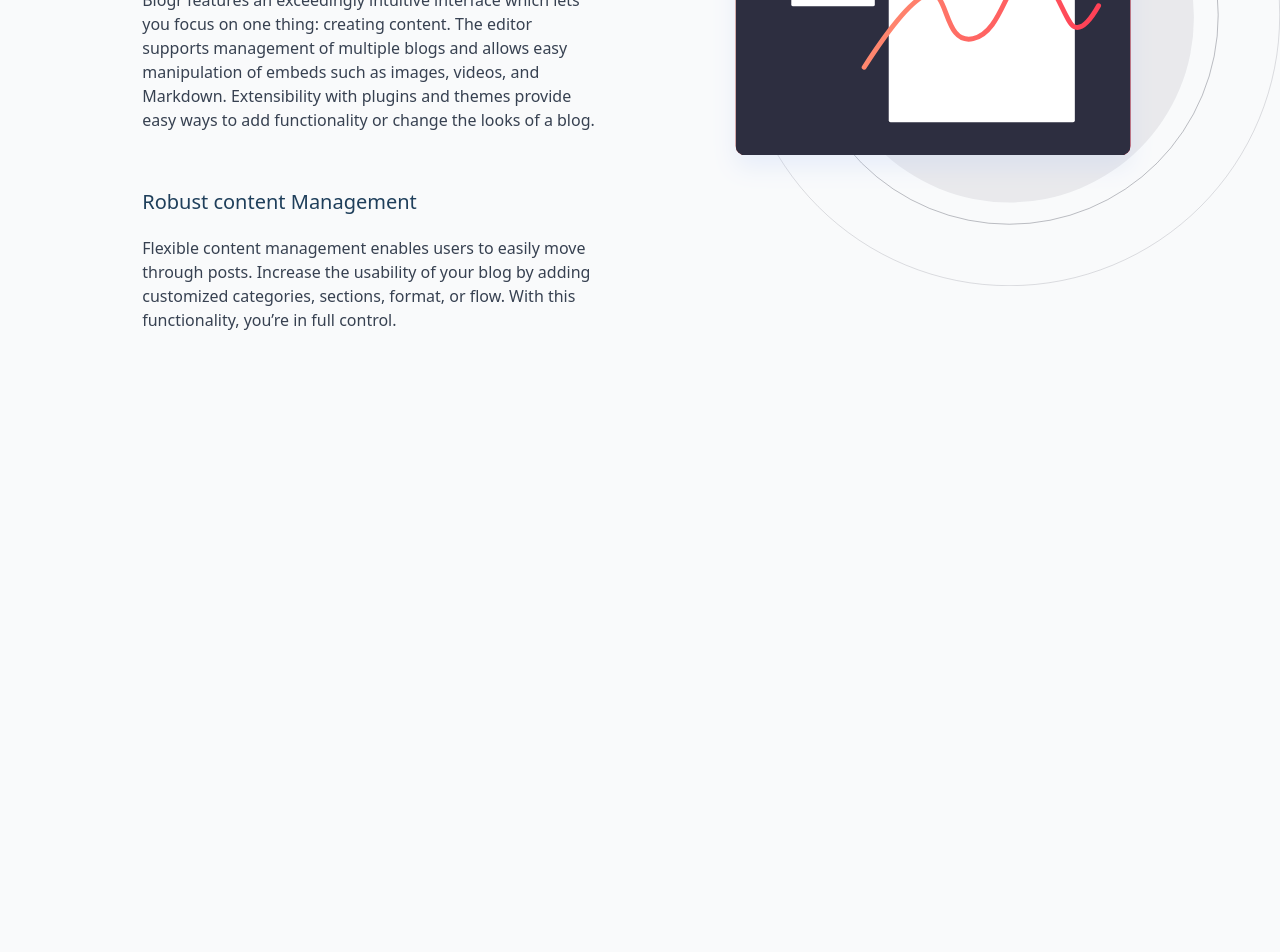
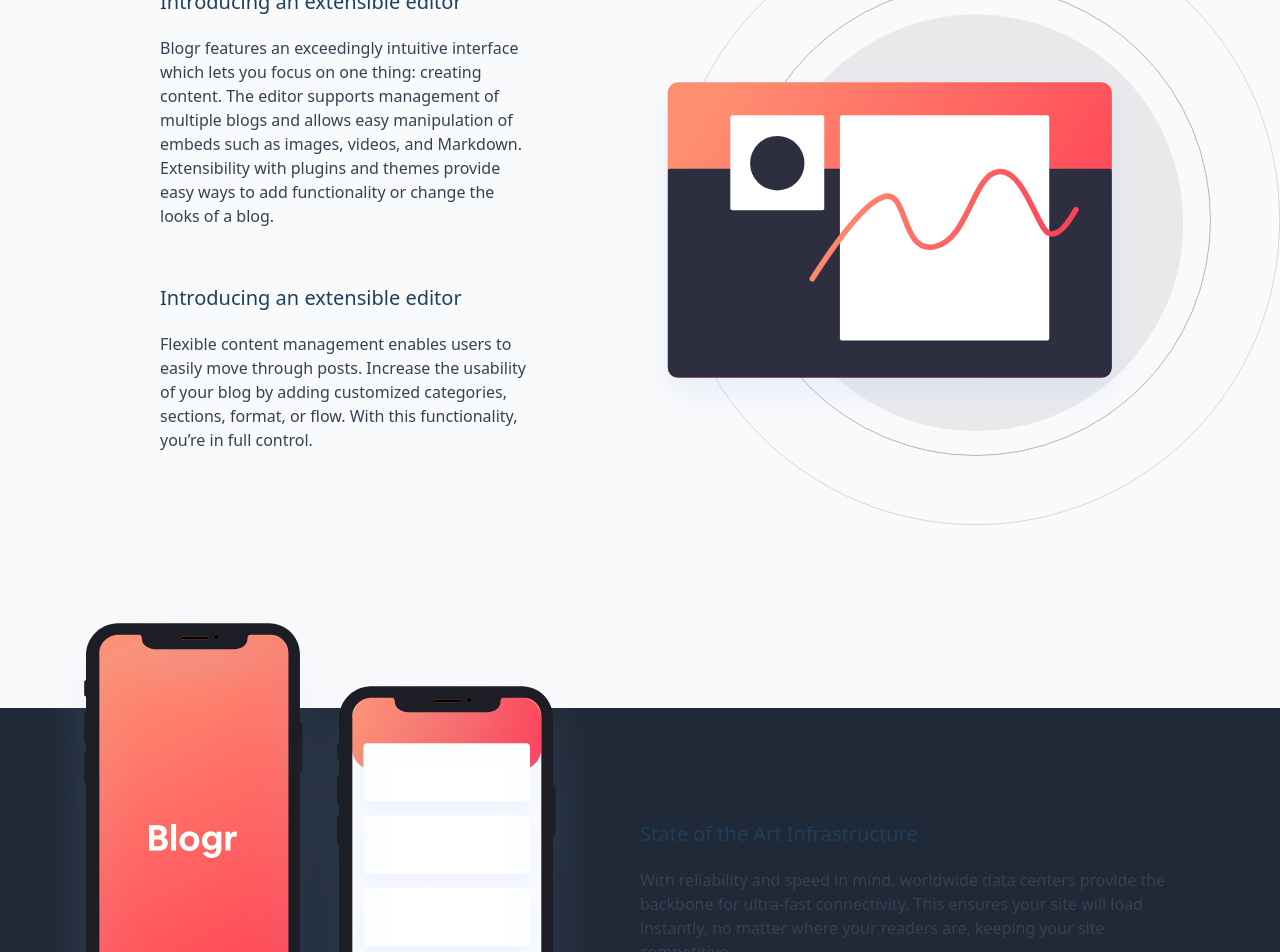
Before and after one commit to radoRandriamahandry/vue-ui-component, a Vue app: page /blogr in a window 1280 px wide. Shown: the part 1052-2004 px from the top of the page. Before the commit the page ends 1384 px from the top, so only its background shows below. Built offline with nearby package versions, Linux system fonts and the light colour scheme; a web font is replaced by a local one.

Commit message:
feat: finish grid layout for all the section

```diff
--- a/src/components/blogr/layouts/HeroBackground.vue
+++ b/src/components/blogr/layouts/HeroBackground.vue
@@ -1,7 +1,7 @@
 <template>
-  <div class="relative h-full">
+  <!-- <div class="relative h-full">
     <div
-      class="absolute w-full h-full  bg-gradient-to-r from-blogr-lighter-red to-blogr-light-red"
+      class="absolute w-full h-full bg-gradient-to-r from-blogr-lighter-red to-blogr-light-red"
     ></div>
     <img
       class="absolute bg-grad min-w-min -left-1/4"
@@ -9,5 +9,15 @@
       src="/src/assets/LPageBlogr/bg-pattern-intro.svg"
       alt="background image"
     />
+  </div> -->
+  <div class="relative flex items-center h-full">
+    <div
+      class="absolute w-full h-full  bg-gradient-to-r from-blogr-lighter-red to-blogr-light-red"
+    ></div>
+    <img
+      class="absolute bg-grad min-w-min -left-1/4"
+      src="/src/assets/LPageBlogr/bg-pattern-intro.svg"
+      alt="background image"
+    />
   </div>
 </template>
--- /dev/null
+++ b/src/components/blogr/layouts/Paragraphe.vue
@@ -0,0 +1,10 @@
+<template>
+  <div class="pr-28">
+    <h3 class="text-xl text-blogr-primary-blue">
+      <slot name="title"></slot>
+    </h3>
+    <p class="mt-5">
+      <slot name="content"></slot>
+    </p>
+  </div>
+</template>
--- a/src/components/blogr/layouts/SectionWithTwoColumn.vue
+++ b/src/components/blogr/layouts/SectionWithTwoColumn.vue
@@ -1,33 +1,10 @@
 <template>
-  <div class="grid grid-cols-9">
-    <div
-      :class="[
-        pushTo == 'right' ? 'col-start-2 col-end-6' : 'col-start-1 col-end-5',
-      ]"
-    >
+  <div class="grid grid-cols-2">
+    <div>
       <slot name="left"></slot>
     </div>
-    <div
-      :class="[
-        pushTo == 'right' ? 'col-start-6 col-end-10' : 'col-start-5 col-end-9',
-      ]"
-    >
+    <div>
       <slot name="right"></slot>
     </div>
   </div>
 </template>
-
-<script>
-export default {
-  props: {
-    pushTo: {
-      type: String,
-      required: false,
-      default: "left",
-      validapushTor: function (value) {
-        return ["left", "right"].indexOf(value) !== -1
-      },
-    },
-  },
-}
-</script>
--- a/src/views/LPageBlogr.vue
+++ b/src/views/LPageBlogr.vue
@@ -1,48 +1,117 @@
 <template>
   <HeroSection />
-  <div class="mt-20">
   <h2
-      class="py-10 text-2xl font-semibold text-center text-blogr-primary-blue"
+    class="py-10 mt-32 text-2xl font-semibold text-center  text-blogr-primary-blue"
   >
     Designed for the future
   </h2>
-    <SectionWithTwoColumn push-to="right">
+  <div class="grid items-center grid-rows-3 gap-52">
+    <!-- First section -->
+    <SectionWithTwoColumn>
       <template #left>
-        <div class="pr-28">
-          <div>
-            <h3 class="text-xl text-blogr-primary-blue">
-              Introducing an extensible editor
-            </h3>
-            <p class="mt-5">
+        <div class="grid grid-cols-4">
+          <div class="col-start-2 col-end-5">
+            <Paragraphe>
+              <template #title> Introducing an extensible editor </template>
+              <template #content>
                 Blogr features an exceedingly intuitive interface which lets you
                 focus on one thing: creating content. The editor supports
                 management of multiple blogs and allows easy manipulation of
                 embeds such as images, videos, and Markdown. Extensibility with
                 plugins and themes provide easy ways to add functionality or
                 change the looks of a blog.
-            </p>
+              </template>
+            </Paragraphe>
+            <div class="mt-14">
+              <Paragraphe>
+                <template #title> Introducing an extensible editor </template>
+                <template #content>
+                  Flexible content management enables users to easily move
+                  through posts. Increase the usability of your blog by adding
+                  customized categories, sections, format, or flow. With this
+                  functionality, you’re in full control.
+                </template>
+              </Paragraphe>
             </div>
-          <div class="mt-14">
-            <h3 class="text-xl text-blogr-primary-blue">
-              Robust content Management
-            </h3>
-            <p class="mt-5">
-              Flexible content management enables users to easily move through
-              posts. Increase the usability of your blog by adding customized
-              categories, sections, format, or flow. With this functionality,
-              you’re in full control.
-            </p>
           </div>
         </div>
       </template>
       <template #right>
-        <div class="relative h-full">
+        <div class="relative flex items-center h-full">
           <img
+            class="absolute"
+            src="/src/assets/LPageBlogr/illustration-editor-desktop.svg"
+            alt=""
+          />
+          <!-- <img
             class="absolute -top-1/2"
             src="/src/assets/LPageBlogr/illustration-editor-desktop.svg"
             alt=""
+          /> -->
+        </div>
+      </template>
+    </SectionWithTwoColumn>
+    <!-- Second section -->
+    <SectionWithTwoColumn class="bg-gray-800 py-28">
+      <template #left>
+        <!-- <div class="relative flex items-center w-full h-full">
+          <img
+            class="absolute"
+            src="/src/assets/LPageBlogr/bg-pattern-circles.svg"
+            alt=""
+          />
+        </div> -->
+        <div class="relative flex items-center justify-center h-full">
+          <img
+            class="absolute block"
+            src="/src/assets/LPageBlogr/illustration-phones.svg"
+            alt=""
           />
         </div>
+      </template>
+      <template #right>
+        <Paragraphe>
+          <template #title> State of the Art Infrastructure </template>
+          <template #content>
+            With reliability and speed in mind, worldwide data centers provide
+            the backbone for ultra-fast connectivity. This ensures your site
+            will load instantly, no matter where your readers are, keeping your
+            site competitive.
+          </template>
+        </Paragraphe>
+      </template>
+    </SectionWithTwoColumn>
+    <!-- Third section -->
+    <SectionWithTwoColumn>
+      <template #left>
+        <div class="relative flex items-center h-full">
+          <img
+            class="absolute -left-1/4"
+            src="/src/assets/LPageBlogr/illustration-laptop-desktop.svg"
+            alt=""
+          />
+        </div>
+      </template>
+      <template #right>
+        <Paragraphe>
+          <template #title>Free, open, simple</template>
+          <template #content
+            >Blogr is a free and open source application backed by a large
+            community of helpful developers. It supports features such as code
+            syntax highlighting, RSS feeds, social media integration,
+            third-party commenting tools, and works seamlessly with Google
+            Analytics. The architecture is clean and is relatively easy to
+            learn.</template
+          >
+        </Paragraphe>
+        <Paragraphe>
+          <template #title>Powerful tooling</template>
+          <template #content
+            >Batteries included. We built a simple and straightforward CLI tool
+            that makes customization and deployment a breeze, but capable of
+            producing even the most complicated sites. learn.</template
+          >
+        </Paragraphe>
       </template>
     </SectionWithTwoColumn>
   </div>
@@ -51,10 +120,12 @@
 <script>
 import HeroSection from "../components/blogr/layouts/HeroSection.vue"
 import SectionWithTwoColumn from "../components/blogr/layouts/SectionWithTwoColumn.vue"
+import Paragraphe from "../components/blogr/layouts/Paragraphe.vue"
 export default {
   components: {
     HeroSection,
     SectionWithTwoColumn,
+    Paragraphe,
   },
 }
 </script>
```
Lines whose indentation alone changed are shown as unchanged.
